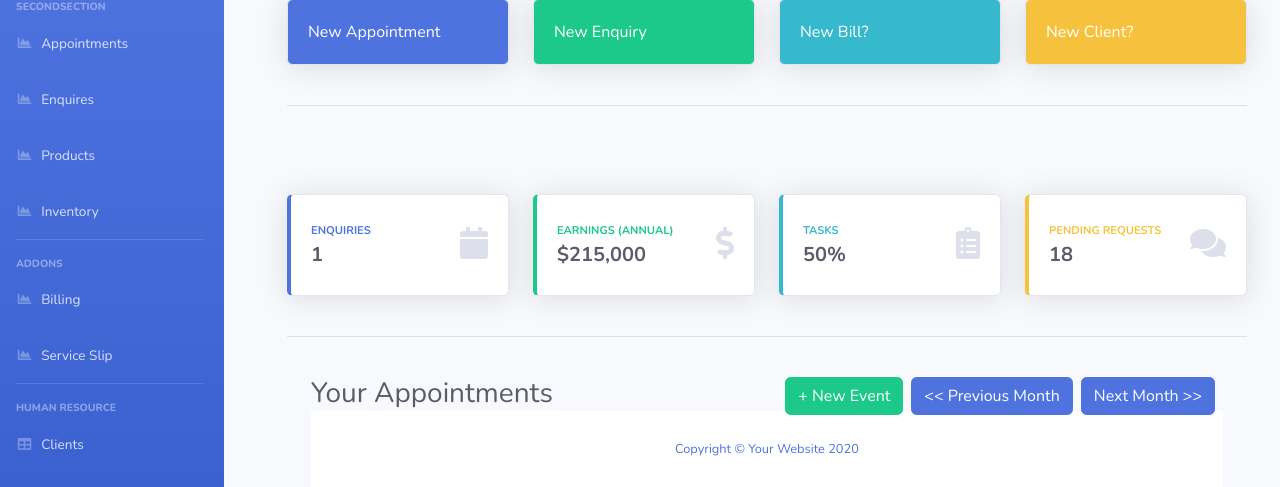
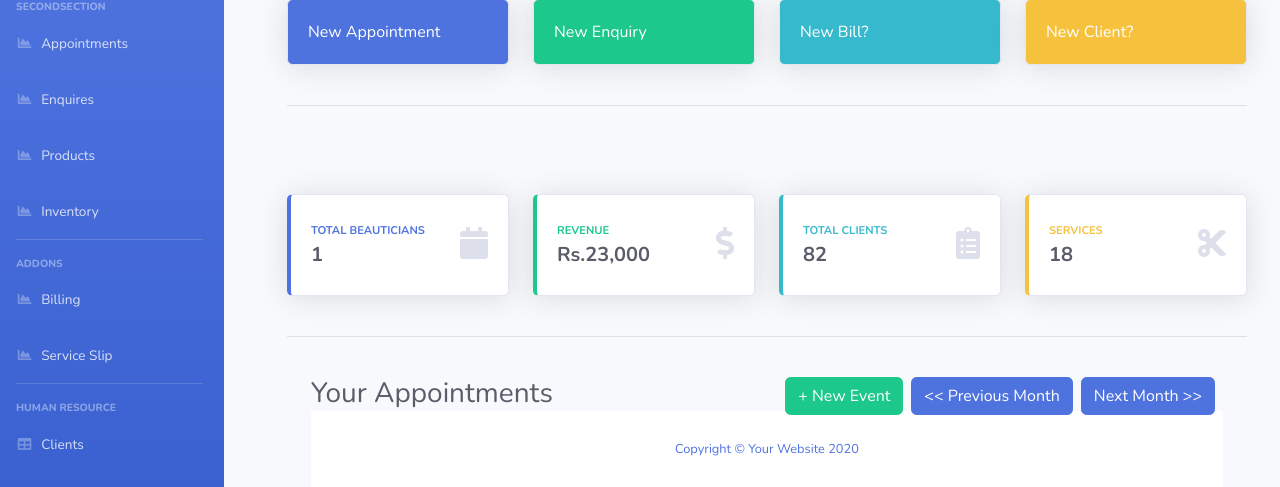
Before and after one commit to ImLordImpaler/crm-2, a Django app: page / in a window 1280 px wide. Shown: the part 169-656 px from the top of the page. Run offline with Django 3.2, Linux system fonts and the light colour scheme; a user stored in the database is signed in; data comes from the database, SQL or seed files in the repository; both versions use the stored data as it was after the commit; some libraries are stand-ins or nearby versions.

Commit message:
frontned-fuckthis

```diff
--- a/basic/templates/basic/calander/calendar.html
+++ b/basic/templates/basic/calander/calendar.html
@@ -57,7 +57,7 @@
                                     <div class="row no-gutters align-items-center">
                                         <div class="col mr-2">
                                             <div class="text-xs font-weight-bold text-primary text-uppercase mb-1">
-                                                Enquiries</div>
+                                               Total beauticians</div>
                                             <div class="h5 mb-0 font-weight-bold text-gray-800">{{abc.enquiry}}</div>
                                         </div>
                                         <div class="col-auto">
@@ -75,8 +75,8 @@
                                     <div class="row no-gutters align-items-center">
                                         <div class="col mr-2">
                                             <div class="text-xs font-weight-bold text-success text-uppercase mb-1">
-                                                Earnings (Annual)</div>
-                                            <div class="h5 mb-0 font-weight-bold text-gray-800">$215,000</div>
+                                                Revenue</div>
+                                            <div class="h5 mb-0 font-weight-bold text-gray-800"> Rs.23,000</div>
                                         </div>
                                         <div class="col-auto">
                                             <i class="fas fa-dollar-sign fa-2x text-gray-300"></i>
@@ -92,11 +92,11 @@
                                 <div class="card-body">
                                     <div class="row no-gutters align-items-center">
                                         <div class="col mr-2">
-                                            <div class="text-xs font-weight-bold text-info text-uppercase mb-1">Tasks
+                                            <div class="text-xs font-weight-bold text-info text-uppercase mb-1">Total Clients
                                             </div>
                                             <div class="row no-gutters align-items-center">
                                                 <div class="col-auto">
-                                                    <div class="h5 mb-0 mr-3 font-weight-bold text-gray-800">50%</div>
+                                                    <div class="h5 mb-0 mr-3 font-weight-bold text-gray-800">82</div>
                                                 </div>
                                             </div>
                                         </div>
@@ -115,11 +115,12 @@
                                     <div class="row no-gutters align-items-center">
                                         <div class="col mr-2">
                                             <div class="text-xs font-weight-bold text-warning text-uppercase mb-1">
-                                                Pending Requests</div>
+                                                Services</div>
                                             <div class="h5 mb-0 font-weight-bold text-gray-800">18</div>
                                         </div>
                                         <div class="col-auto">
-                                            <i class="fas fa-comments fa-2x text-gray-300"></i>
+                                            <i class="fas fa-cut fa-2x text-gray-300"></i>
+
                                         </div>
                                     </div>
                                 </div>
```
Also changed, not shown: db.sqlite3.
